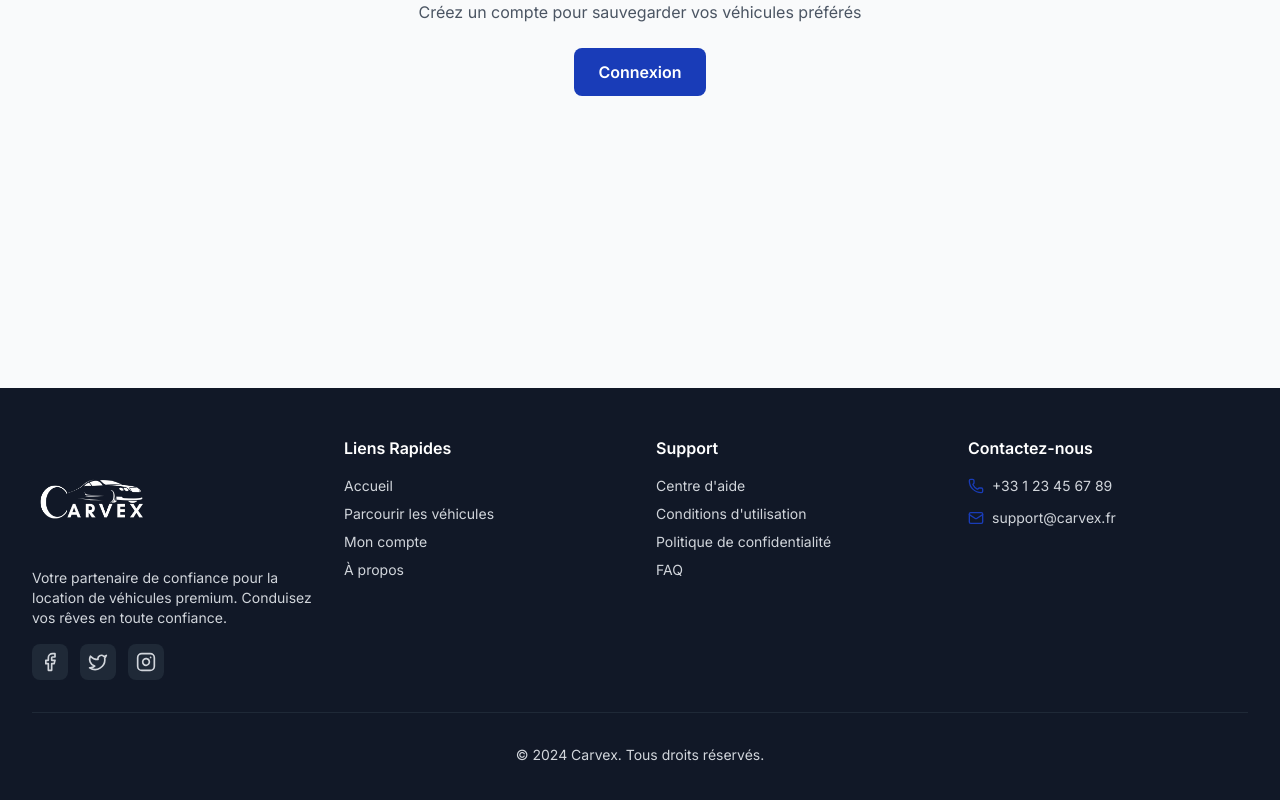
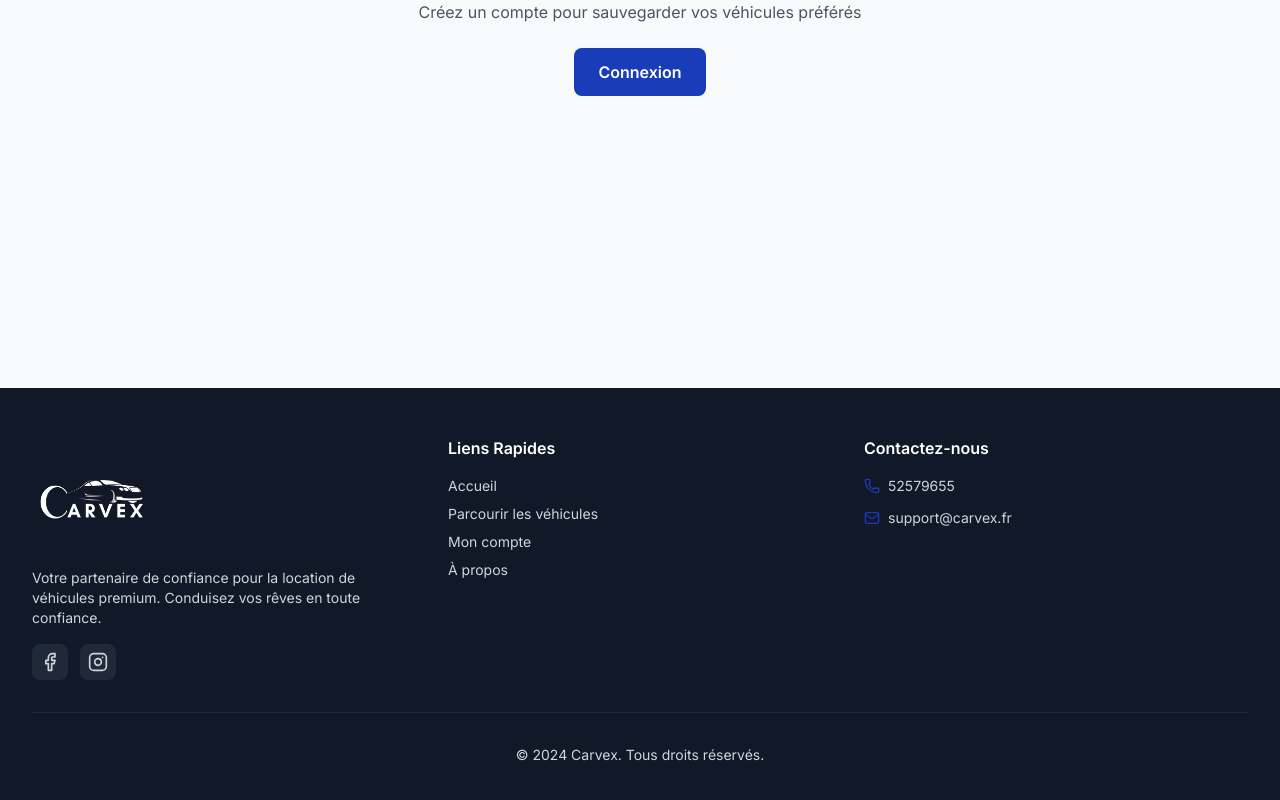
Before and after one commit to Ghadajarrar/carvex_frontend, a React (Vite) app: page /favorites in a window 1280 px wide. Shown: the part 412-1212 px from the top of the page. Built offline with nearby package versions, Linux system fonts and the light colour scheme.

Commit message:
Update Footer.tsx

```diff
--- a/src/components/Footer.tsx
+++ b/src/components/Footer.tsx
@@ -1,12 +1,13 @@
 import React from 'react';
-import { CarIcon, FacebookIcon, TwitterIcon, InstagramIcon, MailIcon, PhoneIcon } from 'lucide-react';
+import { FacebookIcon, InstagramIcon, MailIcon, PhoneIcon } from 'lucide-react';
 import { Link } from 'react-router-dom';
 import carImage from "../images/carvex.png";
 
 export function Footer() {
-  return <footer className="bg-gray-900 text-gray-300">
+  return (
+    <footer className="bg-gray-900 text-gray-300">
       <div className="max-w-7xl mx-auto px-4 sm:px-6 lg:px-8 py-12">
-        <div className="grid grid-cols-1 md:grid-cols-4 gap-8 mb-8">
+        <div className="grid grid-cols-1 md:grid-cols-3 gap-8 mb-8">
           {/* Brand */}
           <div>
             <div className="flex items-center space-x-2 mb-1">
@@ -20,10 +21,12 @@ export function Footer() {
               <a href="#" className="bg-gray-800 p-2 rounded-lg hover:bg-primary transition-colors">
                 <FacebookIcon className="w-5 h-5" />
               </a>
-              <a href="#" className="bg-gray-800 p-2 rounded-lg hover:bg-primary transition-colors">
-                <TwitterIcon className="w-5 h-5" />
-              </a>
-              <a href="#" className="bg-gray-800 p-2 rounded-lg hover:bg-primary transition-colors">
+              <a
+                href="https://www.instagram.com/carvex2026?utm_source=ig_web_button_share_sheet&igsh=ZDNlZDc0MzIxNw=="
+                target="_blank"
+                rel="noopener noreferrer"
+                className="bg-gray-800 p-2 rounded-lg hover:bg-primary transition-colors"
+              >
                 <InstagramIcon className="w-5 h-5" />
               </a>
             </div>
@@ -56,40 +59,13 @@ export function Footer() {
             </ul>
           </div>
 
-          {/* Support */}
-          <div>
-            <h3 className="text-white font-semibold mb-4">Support</h3>
-            <ul className="space-y-2 text-sm">
-              <li>
-                <a href="#" className="hover:text-primary transition-colors">
-                  Centre d'aide
-                </a>
-              </li>
-              <li>
-                <a href="#" className="hover:text-primary transition-colors">
-                  Conditions d'utilisation
-                </a>
-              </li>
-              <li>
-                <a href="#" className="hover:text-primary transition-colors">
-                  Politique de confidentialité
-                </a>
-              </li>
-              <li>
-                <a href="#" className="hover:text-primary transition-colors">
-                  FAQ
-                </a>
-              </li>
-            </ul>
-          </div>
-
           {/* Contact */}
           <div>
             <h3 className="text-white font-semibold mb-4">Contactez-nous</h3>
             <ul className="space-y-3 text-sm">
               <li className="flex items-center space-x-2">
                 <PhoneIcon className="w-4 h-4 text-primary" />
-                <span>+33 1 23 45 67 89</span>
+                <span>52579655</span>
               </li>
               <li className="flex items-center space-x-2">
                 <MailIcon className="w-4 h-4 text-primary" />
@@ -103,5 +79,6 @@ export function Footer() {
           <p>&copy; 2024 Carvex. Tous droits réservés.</p>
         </div>
       </div>
-    </footer>;
+    </footer>
+  );
 }
```
